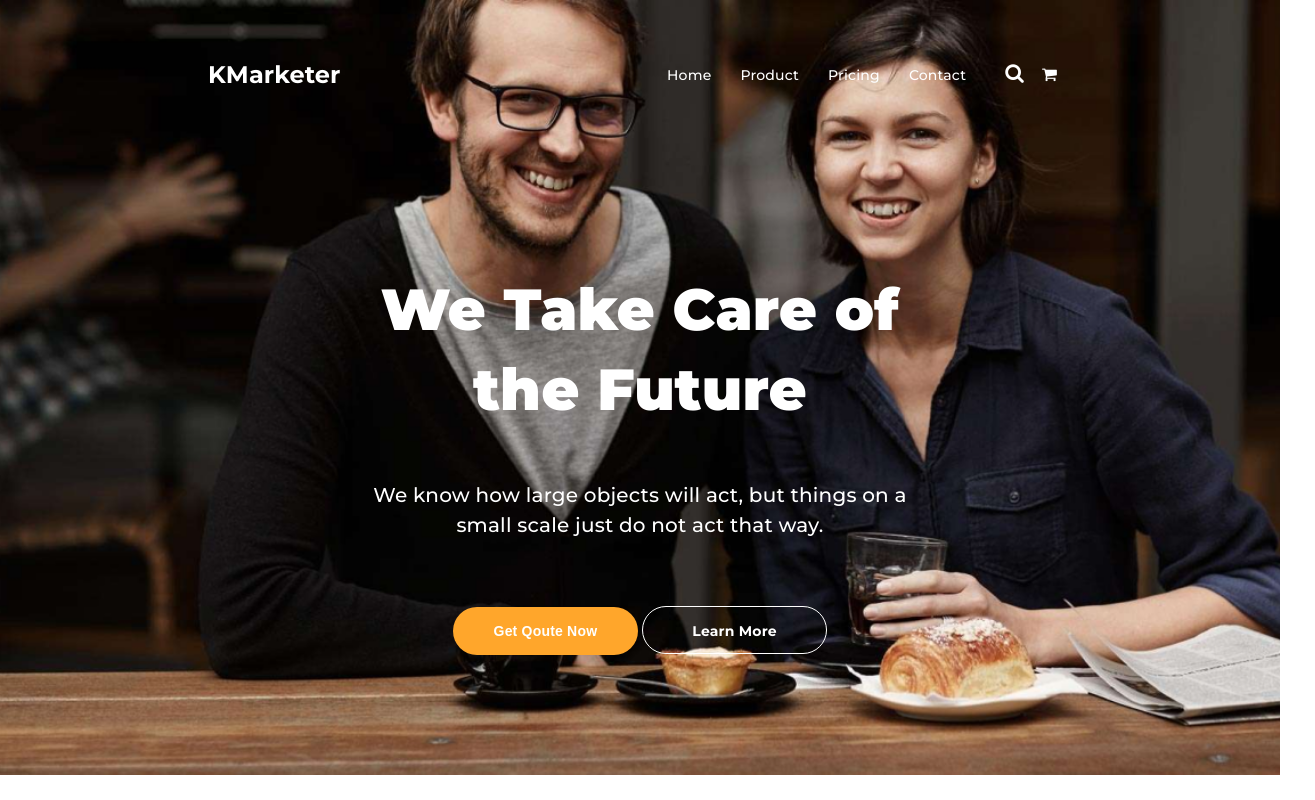
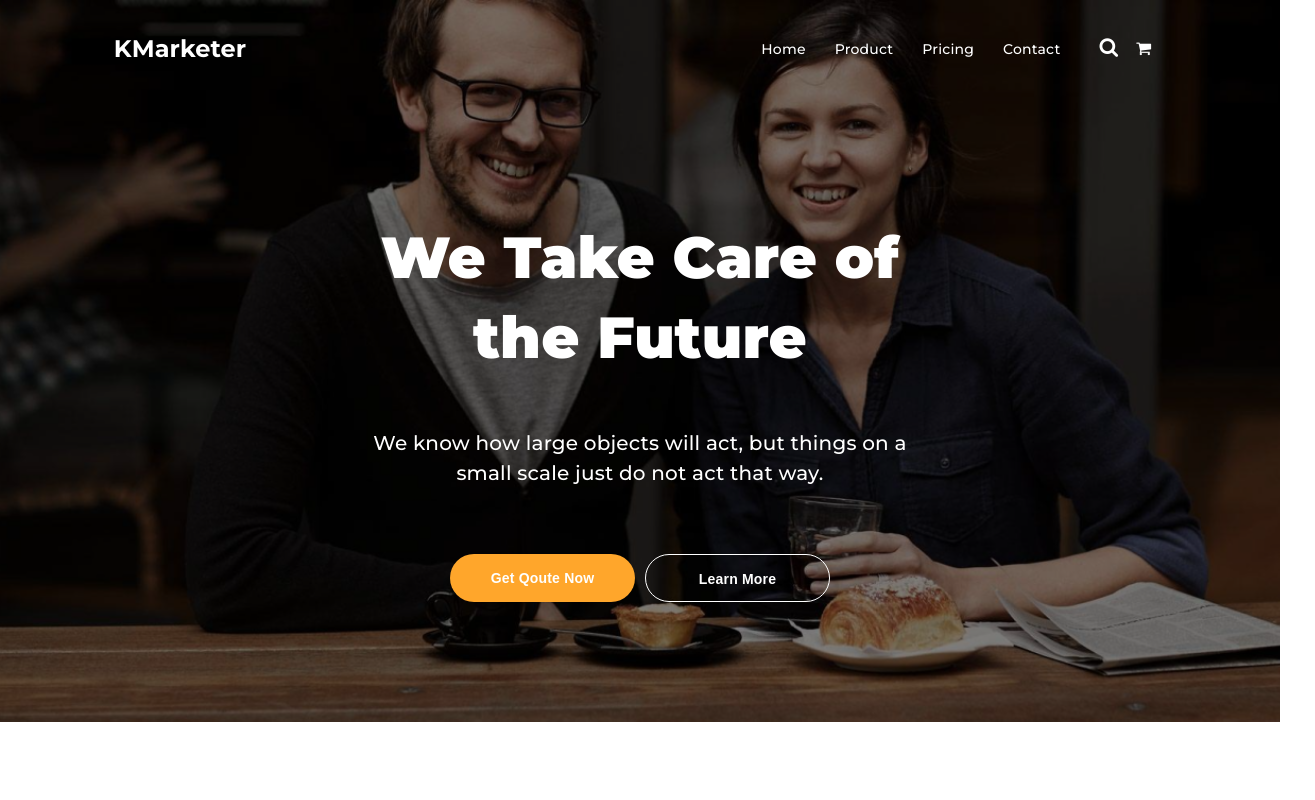
Before and after one commit to victorc60/kmarketer, a plain HTML site: page index.html in a window 1280 px wide. Shown: the whole page, 1315 px wide, since content can reach past the window. Drawn offline with Linux system fonts and the light colour scheme.

Commit message:
header is ready

```diff
--- a/index.html
+++ b/index.html
@@ -41,7 +41,7 @@
                 </div>
             </div>
         </nav>
-        <div class="container-headline">
+        <div class="container">
             <div class="main-content">
                 <h1>We Take Care of <br> the Future</h1>
                 <h4>We know how large objects will act, but things on a <br>
@@ -57,11 +57,7 @@
                 </div>
             </div>
         </div>
-
-
     </header>
-
-
 </body>
 
 </html>
--- a/style.css
+++ b/style.css
@@ -5,27 +5,32 @@ body {
     font-style: normal;
     font-weight: 600;
     line-height: 24px;
-    /* 171.429% */
     letter-spacing: 0.2px;
 }
 
+/* add backgound image and place content in center */
 header {
-
-    background-image: url(img/coverback-image.png);
+    background-image: linear-gradient(rgba(0, 0, 0, 0.5), rgba(0, 0, 0, 0.5)), url(img/coverback-image.png);
     background-size: cover;
     box-sizing: border-box;
+    display: flex;
+    flex-direction: column;
+    align-items: center;
+    justify-content: center;
 }
 
 
+
+/* STYLE NAVIGATION BAR: LOGO AND RIGHT SIDE OF THE BAR  */
+
 nav {
     display: flex;
-    flex-direction: row;
     align-items: center;
-    justify-content: space-between;
+    justify-content: space-around;
+    gap: 462px;
     margin: 0px 59px 0px 59px;
     padding: 23px 164px 23px 136px;
-    height: 104px;
-
+    max-width: 1322px;
 }
 
 .nav-right-side {
@@ -35,7 +40,6 @@ nav {
     justify-content: space-between;
     gap: 39px;
 }
-
 
 
 .logo {
@@ -50,7 +54,6 @@ nav {
     font-weight: 700;
     line-height: 32px;
     letter-spacing: 0.1px;
-
 }
 
 .nav-ul {
@@ -74,14 +77,19 @@ nav {
     line-height: 24px;
 }
 
+.nav-ul li a:hover {
+    text-decoration: underline;
+}
+
 .nav-right {
     display: flex;
     flex-direction: row;
     gap: 18px;
 }
 
-.container-headline {
+/* STYLE THE HEADLINE CONTAINER */
 
+.container {
     display: flex;
     flex-direction: column;
     align-items: center;
@@ -125,14 +133,16 @@ h4 {
     /* margin: 0; */
 }
 
-.btn-wrap {
+.button-wrap {
     display: flex;
     flex-direction: row;
     align-items: center;
     justify-content: space-between;
     gap: 10px;
+
 }
 
+/* ADD A LOT OF PROPERTIES FOR BUTTONS */
 .btn-orange {
     width: 185px;
     height: 48px;
@@ -148,6 +158,13 @@ h4 {
     font-weight: 700;
     line-height: 28px;
     letter-spacing: 0.2px;
+    cursor: pointer;
+}
+
+.btn-orange:hover {
+    opacity: 0.8;
+    transition: ease-in 0.3s;
+
 }
 
 .btn-default {
@@ -159,12 +176,18 @@ h4 {
     background-color: transparent;
     color: white;
     text-align: center;
-    font-family: Montserrat;
     font-size: 14px;
     font-style: normal;
     font-weight: 700;
     line-height: 28px;
     letter-spacing: 0.2px;
-
+    cursor: pointer;
 
 }
+
+.btn-default:hover {
+    opacity: 0.8;
+    border: none;
+    background-color: #FFA62B;
+    transition: ease-in 0.3s;
+}
```
